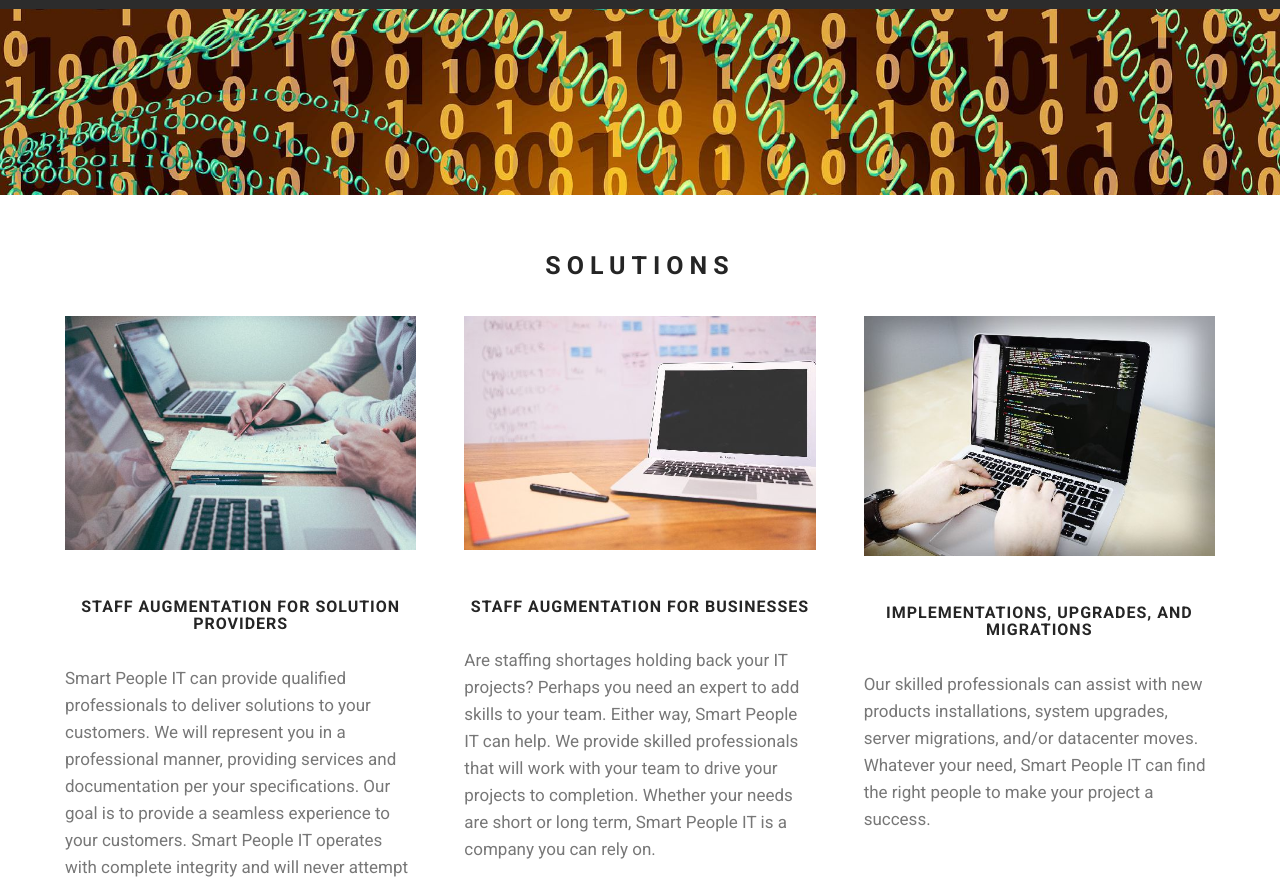
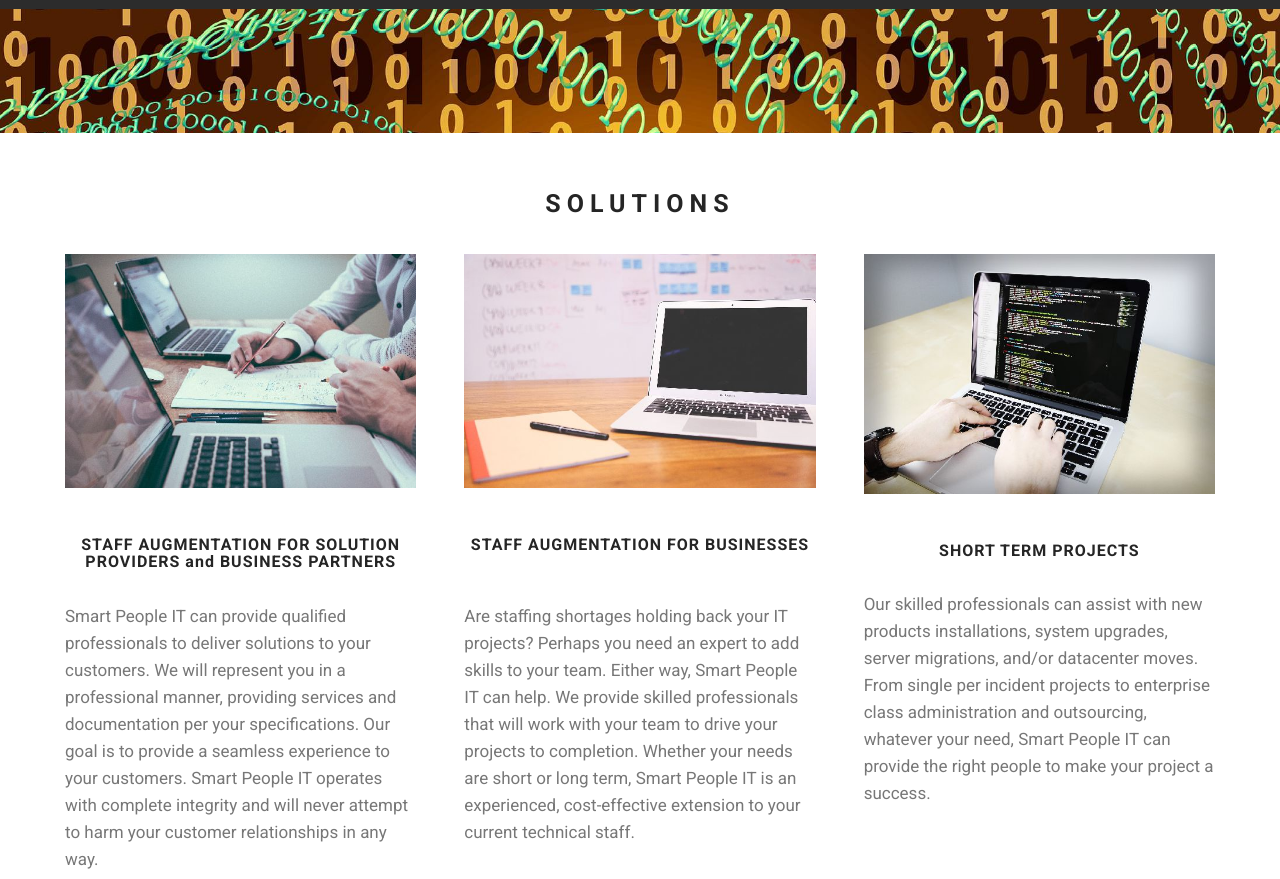
Before and after one commit to blakehoskinson/smartpeopleit, a plain HTML site: page index.html in a window 1280 px wide. Shown: the part 89-968 px from the top of the page. Drawn offline with Linux system fonts and the light colour scheme.

Commit message:
create github pages

```diff
--- a/index.html
+++ b/index.html
@@ -57,9 +57,9 @@
     </div>
 </section>
 
-<section class="engine"><a rel="external" href="https://mobirise.com">Website Builder</a></section><section class="mbr-section mbr-section--relative mbr-section--fixed-size mbr-background mbr-after-navbar" id="content5-d" style="background-image: url(assets/images/binary-code-507790-2000x1413.jpg);">
+<section class="engine"><a rel="external" href="https://mobirise.com">mobirise.com</a></section><section class="mbr-section mbr-section--relative mbr-section--fixed-size mbr-background mbr-after-navbar" id="content5-d" style="background-image: url(assets/images/binary-code-507790-2000x1413.jpg);">
 
-    <div class="mbr-section__container container mbr-section__container--isolated" style="padding-top: 93px; padding-bottom: 93px;">
+    <div class="mbr-section__container container mbr-section__container--isolated" style="padding-top: 62px; padding-bottom: 62px;">
         <div class="mbr-header mbr-header--wysiwyg row">
             <div class="col-sm-8 col-sm-offset-2">
                 <h3 class="mbr-header__text"></h3>
@@ -89,7 +89,7 @@
                 </div>
                 <div class="mbr-section__container mbr-section__container--middle">
                     <div class="mbr-header mbr-header--reduce mbr-header--center mbr-header--wysiwyg">
-                        <h3 class="mbr-header__text"><span style="color: inherit; font-family: inherit; letter-spacing: 1px; line-height: 1.1em;">STAFF AUGMENTATION FOR SOLUTION PROVIDERS</span><br></h3>
+                        <h3 class="mbr-header__text"><span style="color: inherit; font-family: inherit; letter-spacing: 1px; line-height: 1.1em;">STAFF AUGMENTATION FOR SOLUTION PROVIDERS and BUSINESS PARTNERS</span><br></h3>
                     </div>
                 </div>
                 <div class="mbr-section__container mbr-section__container--last" style="padding-bottom: 93px;">
@@ -105,12 +105,12 @@
                 </div>
                 <div class="mbr-section__container mbr-section__container--middle">
                     <div class="mbr-header mbr-header--reduce mbr-header--center mbr-header--wysiwyg">
-                        <h3 class="mbr-header__text"><span style="color: inherit; font-family: inherit; letter-spacing: 1px; line-height: 1.1em;">STAFF AUGMENTATION FOR BUSINESSES</span><br></h3>
+                        <h3 class="mbr-header__text"><span style="color: inherit; font-family: inherit; letter-spacing: 1px; line-height: 1.1em;">STAFF AUGMENTATION FOR BUSINESSES</span><br><br></h3>
                     </div>
                 </div>
                 <div class="mbr-section__container mbr-section__container--last" style="padding-bottom: 93px;">
                     <div class="mbr-article mbr-article--wysiwyg">
-                        <p>Are staffing shortages holding back your IT projects? Perhaps you need an expert to add skills to your team. Either way, Smart People IT can help. We provide skilled professionals that will work with your team to drive your projects to completion. Whether your needs are short or long term, Smart People IT is a company you can rely on.</p>
+                        <p>Are staffing shortages holding back your IT projects? Perhaps you need an expert to add skills to your team. Either way, Smart People IT can help. We provide skilled professionals that will work with your team to drive your projects to completion. Whether your needs are short or long term, Smart People IT is an experienced, cost-effective extension to your current technical staff.</p>
                     </div>
                 </div>
 
@@ -122,12 +122,12 @@
                 </div>
                 <div class="mbr-section__container mbr-section__container--middle">
                     <div class="mbr-header mbr-header--reduce mbr-header--center mbr-header--wysiwyg">
-                        <h3 class="mbr-header__text">IMPLEMENTATIONS, UPGRADES, AND MIGRATIONS</h3>
+                        <h3 class="mbr-header__text">SHORT TERM PROJECTS<br></h3>
                     </div>
                 </div>
                 <div class="mbr-section__container mbr-section__container--last" style="padding-bottom: 93px;">
                     <div class="mbr-article mbr-article--wysiwyg">
-                        <p>Our skilled professionals can assist with new products installations, system upgrades, server migrations, and/or datacenter moves. Whatever your need, Smart People IT can find the right people to make your project a success.</p>
+                        <p><span style="font-size: 17px;">Our skilled professionals can assist with new products installations, system upgrades, server migrations, and/or datacenter moves. From single per incident projects to enterprise class administration and outsourcing, whatever your need, Smart People IT can provide the right people to make your project a success.</span><br></p>
                     </div>
                 </div>
 
@@ -157,7 +157,7 @@
                         </div>
                     </div>
                     <div class="mbr-section__container mbr-section__container--middle">
-                        <div class="mbr-article mbr-article--auto-align mbr-article--wysiwyg"><p>Smart People IT is a computer consulting and contract staffing company that provides skilled professionals to assist with short and long term IT projects. Integrity and reliability are the cornerstones of our operations.</p></div>
+                        <div class="mbr-article mbr-article--auto-align mbr-article--wysiwyg"><p>Smart People IT is a computer consulting and contract staffing company that provides skilled professionals to assist with short and long term IT projects. Our professionals are experts in IT infrastructure (Operating System, Servers, Networks, and Storage). &nbsp;At Smart People IT, integrity and reliability are the cornerstones of our operations.</p></div>
                     </div>
 
                 </div>
@@ -187,7 +187,7 @@
     </div>
     <div class="mbr-section__container container mbr-section__container--last" style="padding-bottom: 93px;">
         <div class="row">
-            <div class="mbr-article mbr-article--wysiwyg col-sm-8 col-sm-offset-2"><p>Smart People IT can find the right people for your IT project. While we specialiaze in Unix and Storage, we can assit you with any IT skills. Currently we have people with deep skills in:</p><ul><li>IBM Power Servers: AIX, System i, AS/400, PowerVM, VIO, PowerHA, HACMP</li><li>IBM Storage: DS8000, SVC, V9000, V7000, V5000, V3000, XIV, Spectrum Virtualize</li><li>IBM Spectrum Protect, Tivoli Storage Manager (TSM)</li><li>Linux, Solaris, and Oracle DB</li></ul></div>
+            <div class="mbr-article mbr-article--wysiwyg col-sm-8 col-sm-offset-2"><p>Smart People IT can find the right people for your IT project. While we specialiaze in Unix and Storage, we can assit you with any IT skills. Currently we have people with deep skills in:</p><ul><li>IBM Power Servers: AIX, System i, AS/400, PowerVM, VIO, PowerHA, HACMP</li><li>IBM Storage: DS8000, SVC, V9000, V7000, V5000, V3000, XIV, Spectrum Virtualize</li><li>IBM Spectrum Protect, Tivoli Storage Manager (TSM)</li><li>Linux, Sun Solaris, HP-UX and Oracle DB</li></ul></div>
         </div>
     </div>
 
@@ -207,7 +207,7 @@
                             <div class="hide" data-form-alert-success="true">Thanks for filling out form!</div>
                         </div>
                         <form action="https://mobirise.com/" method="post" data-form-title="CONTACT FORM">
-                            <input type="hidden" value="TU4LZyDGIUYVrYUae7YDWwP88u6ZhsmFNYjGu3RL9P13A25ZOgU07x6E87AfS1yiDibvtLpZElMx5duSiVQh5nus9BwoWhjpzL1/Gh85HXg45GxWRSxnkYJae40fZTX4" data-form-email="true">
+                            <input type="hidden" value="JDsABiZtLntipNyx0zVF+K6zcJnyeoVfQL1HQBEDHm/ZG8yn5DUlTFGCfcqrEL+xEHeULL9ROetqeWZKAVBqctPO+BTmZnBfchOVKThgSykzWfWOdm+bQ1NuWs0H9mV5" data-form-email="true">
                             <div class="form-group">
                                 <input type="text" class="form-control" name="name" required="" placeholder="Name*" data-form-field="Name">
                             </div>
```
Also changed, not shown: 1 other file.
